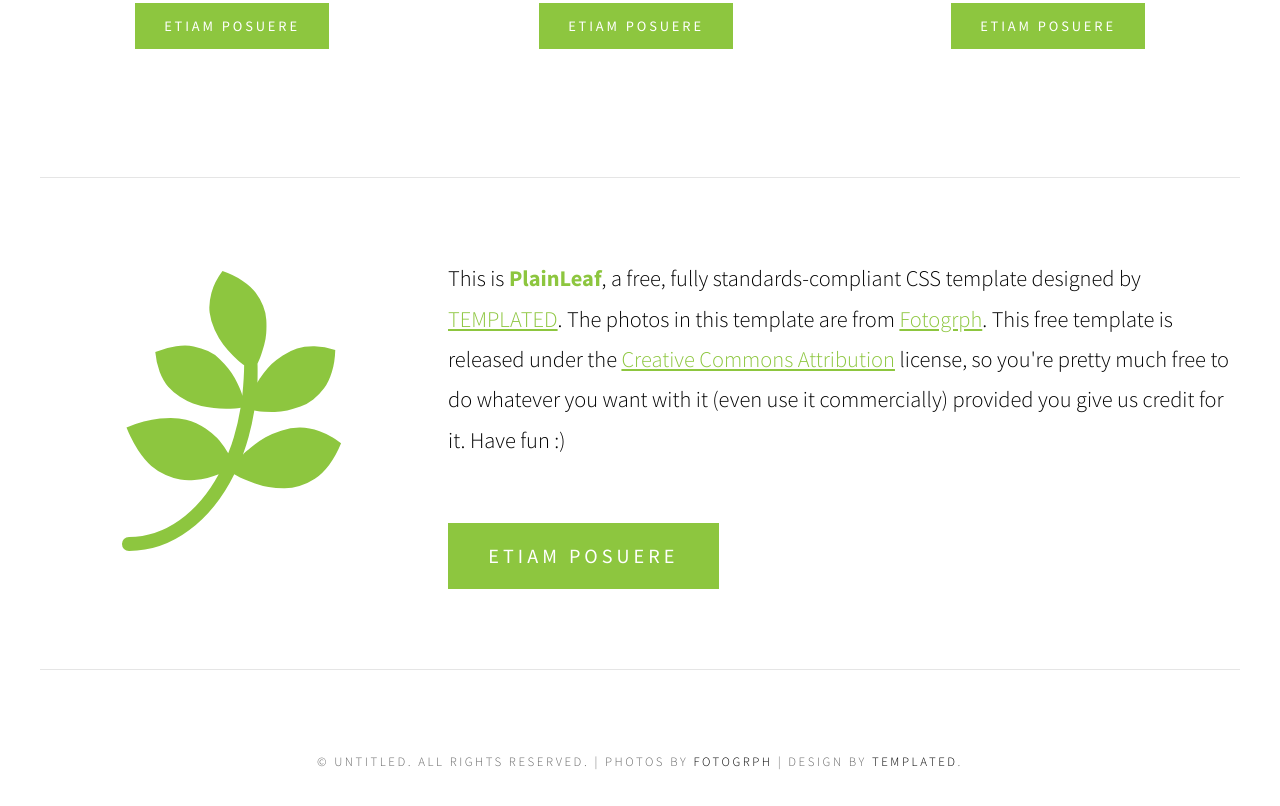
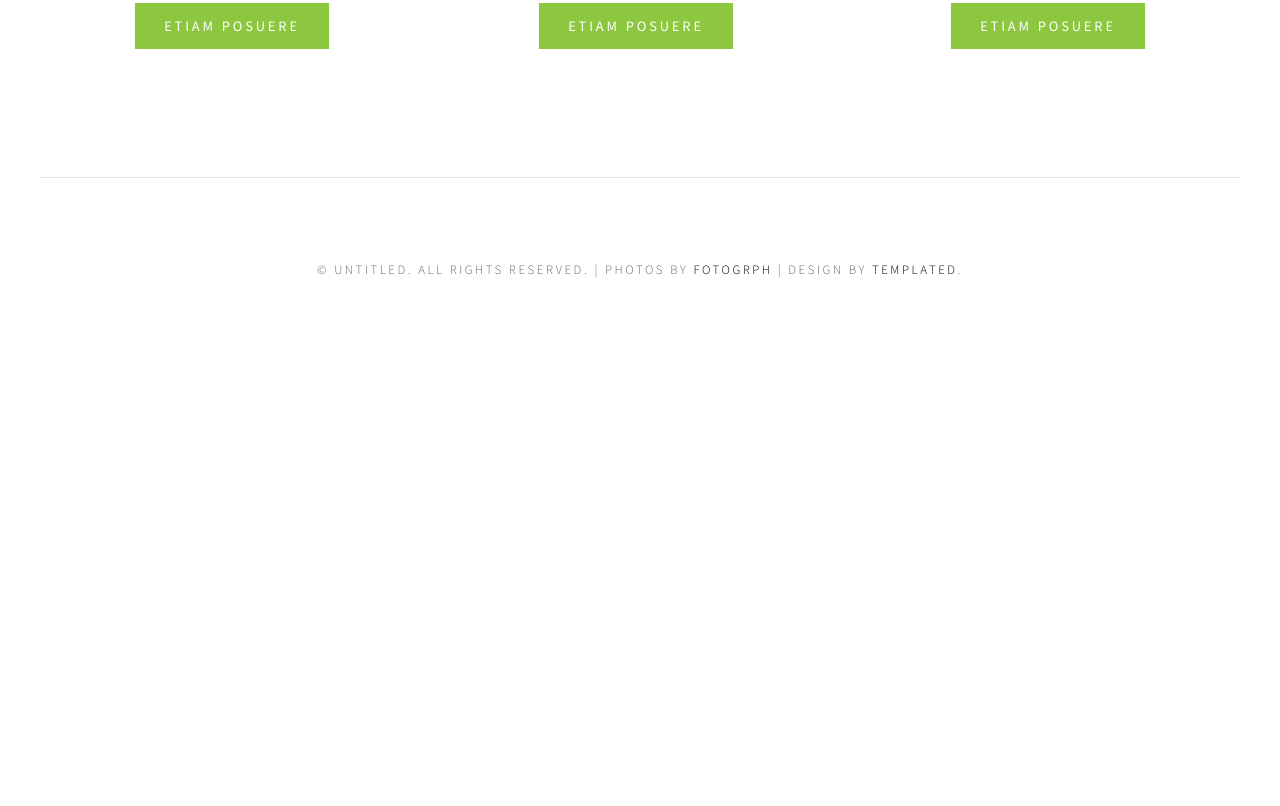
Before and after one commit to BotArm/Homework1, a plain HTML site: page index.html in a window 1280 px wide. Shown: the part 1342-2148 px from the top of the page. After the commit the page ends 1716 px from the top, so only its background shows below. Drawn offline with Linux system fonts and the light colour scheme.

Commit message:
Update index.html

```diff
--- a/index.html
+++ b/index.html
@@ -68,15 +68,6 @@ Released   : 20130902
 		<a href="#" class="button">Etiam posuere</a>
 	</div>
 </div>
-<div id="featured" class="container">
-	<div class="align-left">
-		<span class="fa fa-pagelines"></span>
-	</div>
-	<div class="align-right">
-		<p>This is <strong>PlainLeaf</strong>, a free, fully standards-compliant CSS template designed by <a href="http://templated.co" rel="nofollow">TEMPLATED</a>. The photos in this template are from <a href="http://fotogrph.com/"> Fotogrph</a>. This free template is released under the <a href="http://templated.co/license">Creative Commons Attribution</a> license, so you're pretty much free to do whatever you want with it (even use it commercially) provided you give us credit for it. Have fun :) </p>
-		<a href="#" class="button">Etiam posuere</a>
-	</div>
-</div>
 <div id="copyright" class="container">
 	<p>&copy; Untitled. All rights reserved. | Photos by <a href="http://fotogrph.com/">Fotogrph</a> | Design by <a href="http://templated.co" rel="nofollow">TEMPLATED</a>.</p>
 </div>
```
